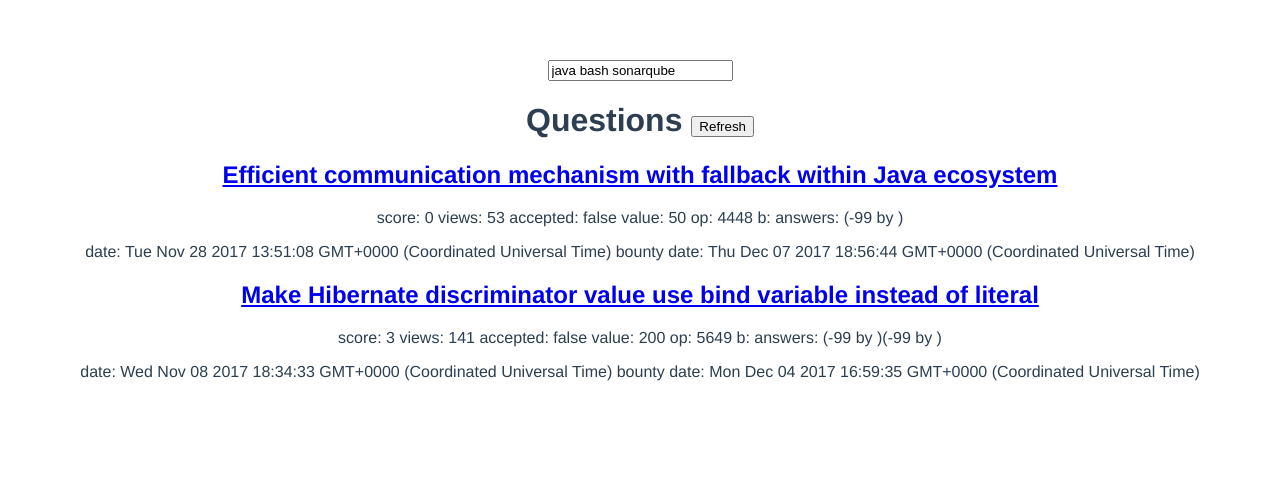
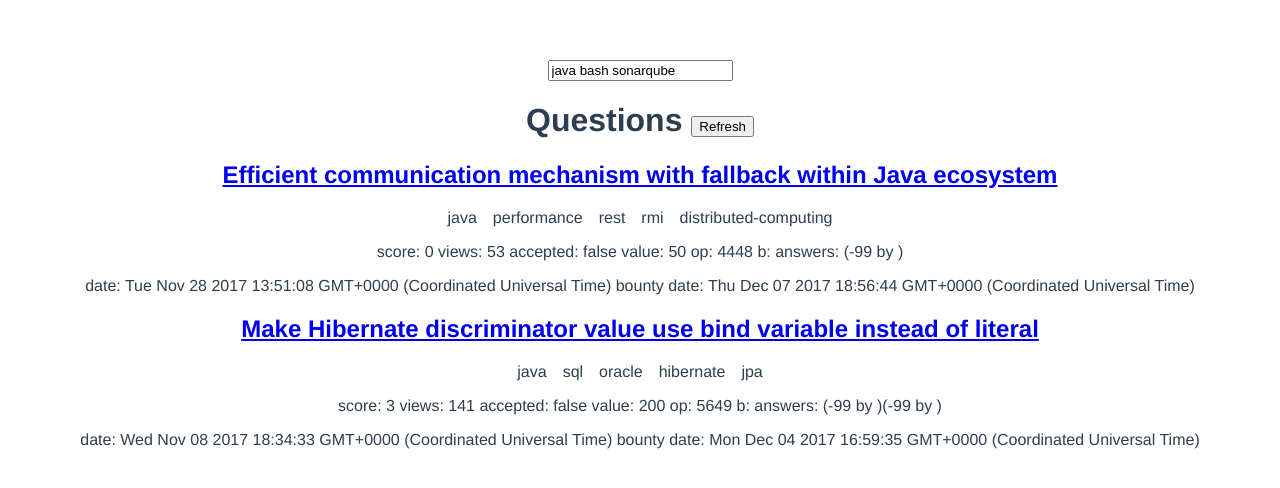
Before and after one commit to janosgyerik/bountyhunter, a Vue app in the folder app/: page /#/ in a window 1280 px wide. Shown: the top 488 px of the page. Built offline with nearby package versions, Linux system fonts and the light colour scheme.

Commit message:
Show question tags

```diff
--- a/app/src/components/Bounties.vue
+++ b/app/src/components/Bounties.vue
@@ -5,9 +5,10 @@
     <h1>Questions <button v-on:click="refresh">Refresh</button></h1>
     <div v-for="q in questions" class="question">
       <h2><a :href="q.url">{{ q.title }}</a></h2>
+      <p><span v-for="tag in q.tags" class="tag">{{ tag }}</span></p>
       <p>score: {{ q.score }} views: {{ q.views }} accepted: {{ q.accepted }}
           value: {{ q.bounty.value }} op: {{ q.owner.rep }} b: {{ q.bountyOwner.rep }}
-          answers: <span v-for='a in q.answers'>({{ a.score }} by {{ a.owner.rep }})</span></p>
+          answers: <span v-for="a in q.answers">({{ a.score }} by {{ a.owner.rep }})</span></p>
       <p>date: {{ q.date }} bounty date: {{ q.bounty.endDate }}</p>
     </div>
   </div>
@@ -98,4 +99,7 @@ export default {
 
 <!-- Add 'scoped' attribute to limit CSS to this component only -->
 <style scoped>
+.tag {
+  padding: .5em;
+}
 </style>
```
